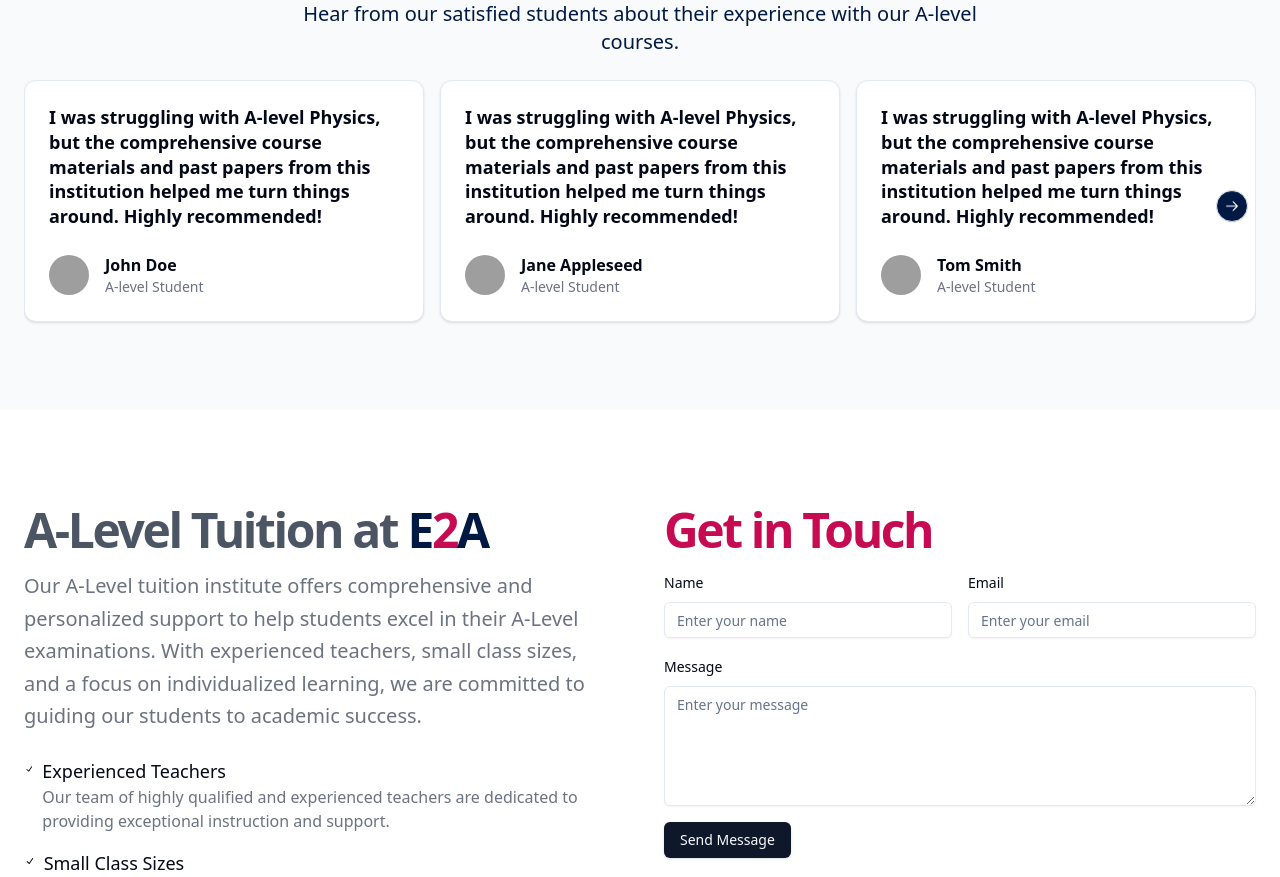
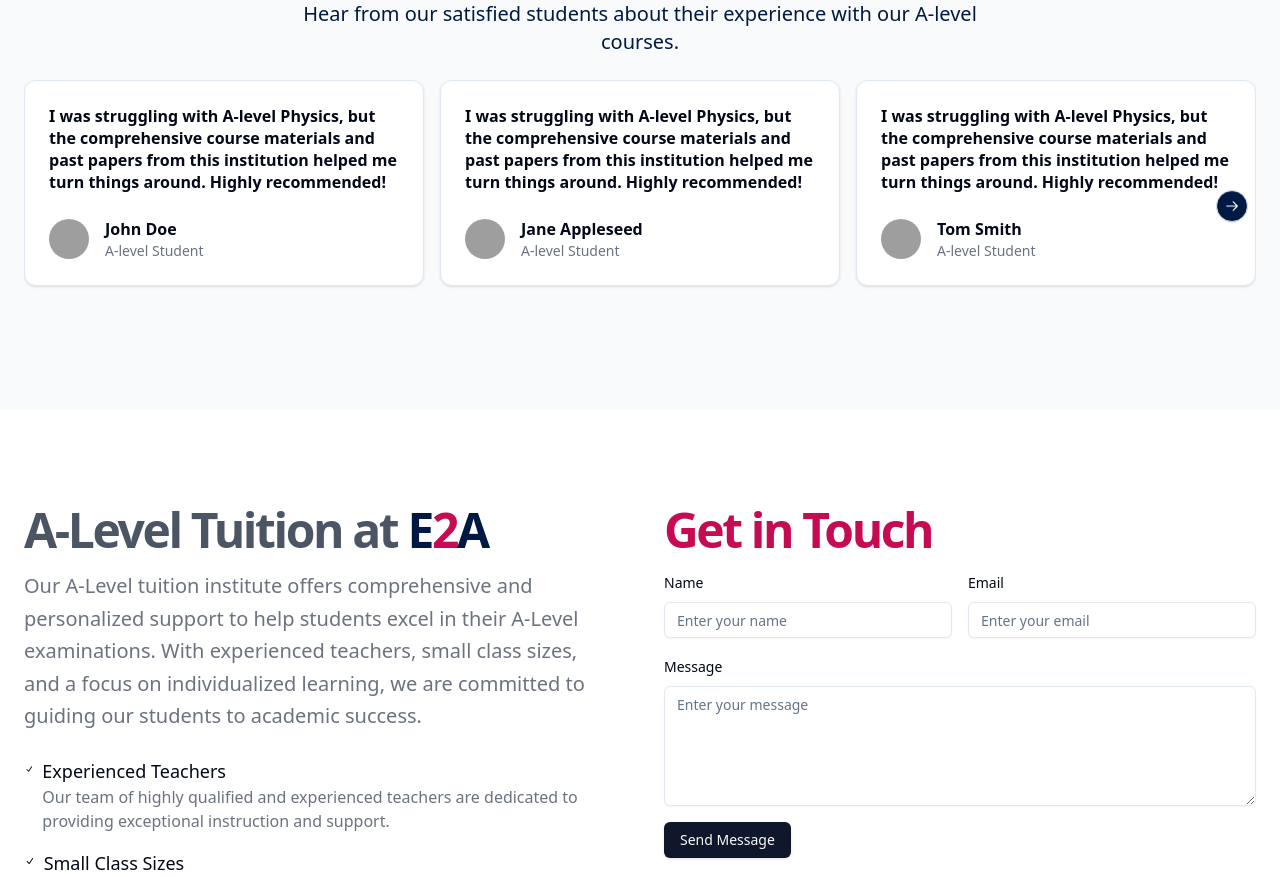
Before and after one commit to aayush-dhakal-max/e2a, a Next.js app: page / in a window 1280 px wide. Shown: the part 1422-2299 px from the top of the page. Built offline with nearby package versions, Linux system fonts and the light colour scheme; grey boxes are pictures that could not be loaded.

Commit message:
testimonial infinite scroll added

```diff
--- a/package.json
+++ b/package.json
@@ -27,6 +27,7 @@
     "class-variance-authority": "^0.7.0",
     "clsx": "^2.1.1",
     "cmdk": "^1.0.0",
+    "embla-carousel-autoplay": "^8.1.5",
     "embla-carousel-react": "^8.1.3",
     "next": "14.2.3",
     "next-themes": "^0.3.0",
--- a/src/components/component/Testimonials.tsx
+++ b/src/components/component/Testimonials.tsx
@@ -2,7 +2,7 @@
 import { CardTitle, CardHeader, CardContent, CardFooter, Card } from "@/components/ui/card";
 import { AvatarImage, AvatarFallback, Avatar } from "@/components/ui/avatar";
 import { Carousel, CarouselContent, CarouselItem, CarouselNext, CarouselPrevious } from "../ui/carousel";
-
+import Autoplay from "embla-carousel-autoplay";
 const testimonials = [
   {
     quote:
@@ -43,7 +43,11 @@
               Hear from our satisfied students about their experience with our A-level courses.
             </p>
           </div>
-          <Carousel className="relative ">
+          <Carousel
+            // plugins={[Autoplay({ delay: 3000 })]}
+            opts={{ align: "start", loop: true }}
+            className="relative "
+          >
             <CarouselContent className="h-fit">
               {testimonials.map((testimonial, index) => (
                 <CarouselItem
@@ -52,7 +56,7 @@
                 >
                   <Card key={index} className="md:h-fit sm:h-[200px] flex flex-col justify-between">
                     <CardContent>
-                      <blockquote className="text-lg font-semibold leading-snug mt-6">
+                      <blockquote className="text-base font-semibold leading-snug mt-6">
                         {testimonial.quote}
                       </blockquote>
                     </CardContent>
--- a/src/components/ui/carousel.tsx
+++ b/src/components/ui/carousel.tsx
@@ -3,6 +3,7 @@
 import * as React from "react";
 import { ArrowLeftIcon, ArrowRightIcon } from "@radix-ui/react-icons";
 import useEmblaCarousel, { type UseEmblaCarouselType } from "embla-carousel-react";
+import Autoplay from "embla-carousel-autoplay";
 
 import { cn } from "@/lib/utils";
 import { Button } from "@/components/ui/button";
@@ -46,6 +47,7 @@
       {
         ...opts,
         axis: orientation === "horizontal" ? "x" : "y",
+        loop: true,
       },
       plugins
     );
```
Also changed, not shown: 1 other file (tests, documents, lock files or other folders).
